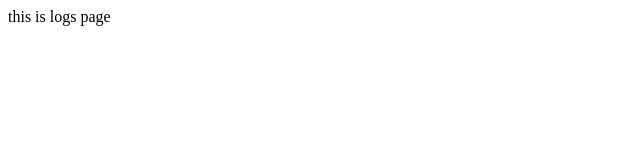
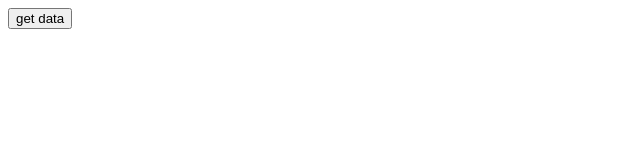
Before and after one commit to ananyadhananjaya/logs, a Next.js app: page /logs in a window 1280 px wide. Shown: the top 160 px of the page, without its empty margins (0-640 px from the left). Built offline with nearby package versions, Linux system fonts and the light colour scheme.

Commit message:
read data from firestore

```diff
--- /dev/null
+++ b/firebase/getLog.js
@@ -0,0 +1,13 @@
+import { doc, getDoc } from "firebase/firestore";
+import { db } from "./firebase";
+
+export default async function getLog(){
+    const docRef = doc(db, "logs", "The sun");
+    const docSnap = await getDoc(docRef);
+
+    if(docSnap.exists()){
+        console.log("data", docSnap.data());
+    } else{
+        console.log("no data")
+    }
+}
--- a/pages/logs/index.jsx
+++ b/pages/logs/index.jsx
@@ -1,5 +1,9 @@
+import getLog from "../../firebase/getLog";
+
 export default function Logs(){
     return(
-        <div>this is logs page</div>
+        <>
+         <button onClick = {()=> getLog()}>get data</button>
+         </>
     )
 }
```
